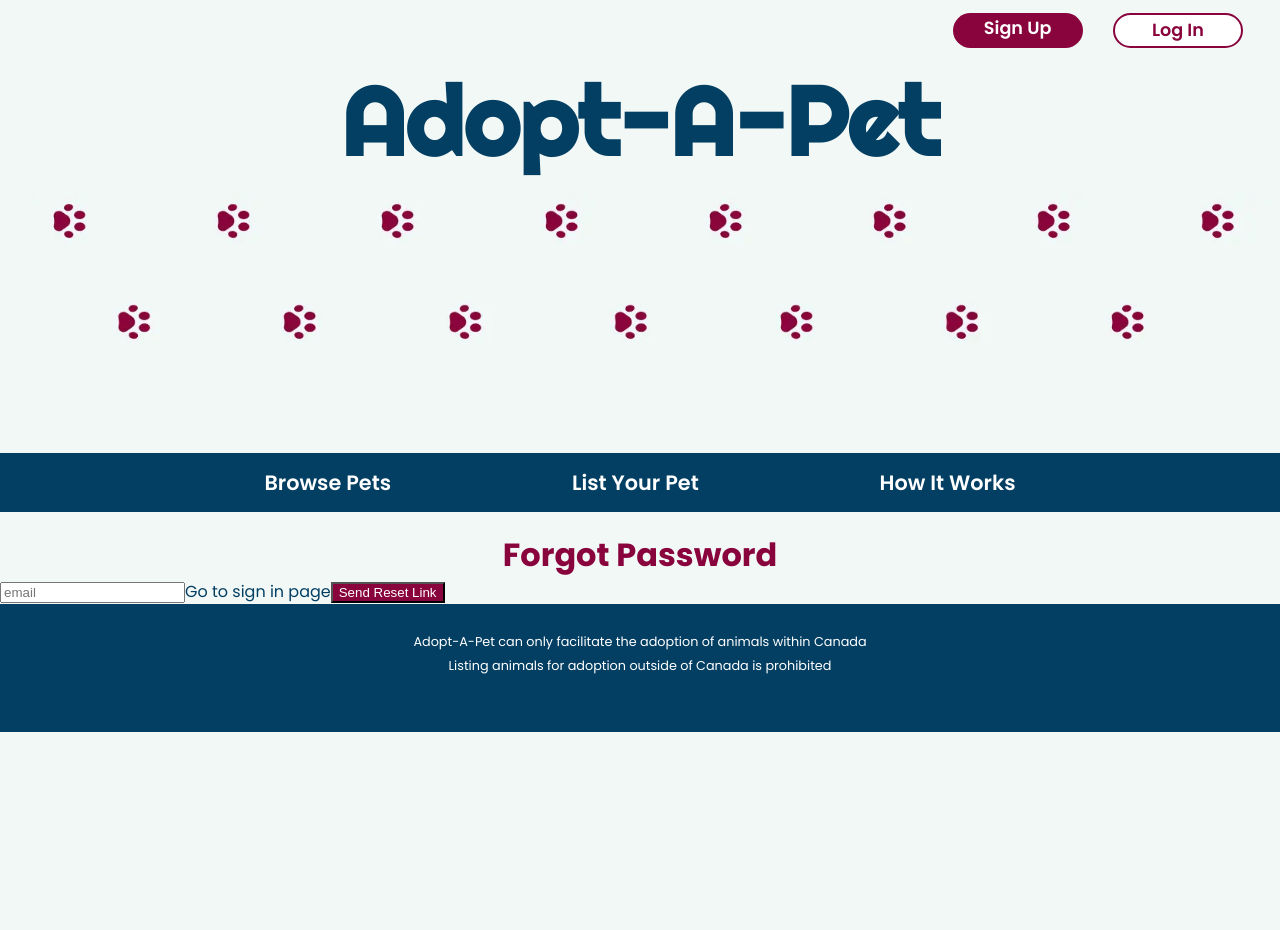
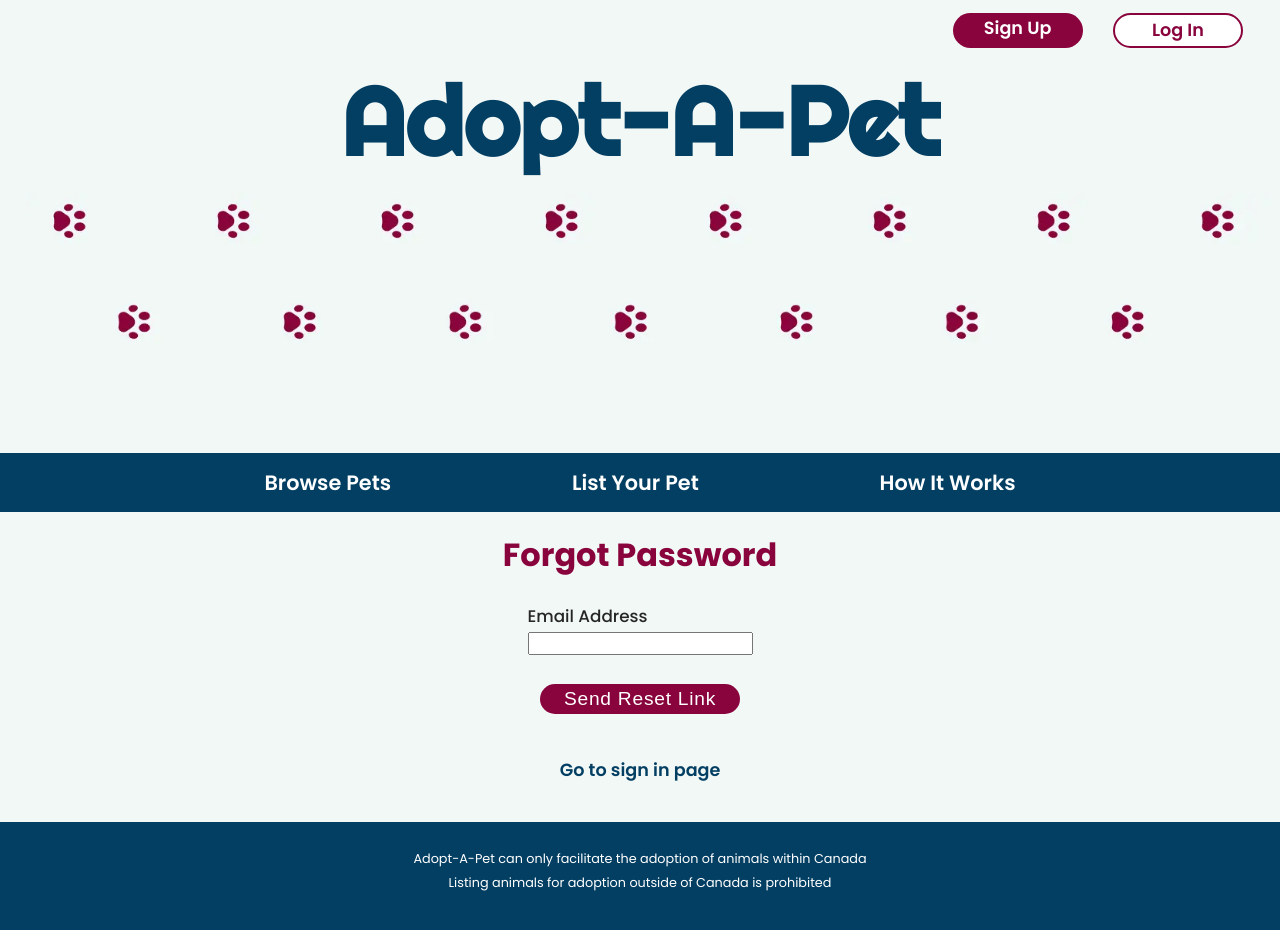
Before and after one commit to TiffanyStPierre/adopt-a-pet-app, a React (Create React App) app: page /forgot-password in a window 1280 px wide. Shown: the top 930 px of the page. Before the commit the page ends 800 px from the top, so only its background shows below. Built offline with nearby package versions, Linux system fonts and the light colour scheme.

Commit message:
MVP completed

```diff
--- a/src/index.css
+++ b/src/index.css
@@ -443,28 +443,49 @@ h1:hover {
 
 /*  Create Listing Page  */
 
-.create-listing-form {
+.create-listing-form,
+.edit-listing-form {
   display: flex;
   flex-direction: column;
   align-items: center;
   justify-content: center;
-  margin: 2% 0 4% 0;
-  font-size: 1.15rem;
+  width: 75%;
+  margin: 1.5% auto;
+  font-size: 1rem;
   font-weight: 500;
 }
 
-.create-listing-label {
-  width: 80%;
+.create-listing-container,
+.edit-listing-container {
   text-align: center;
-  margin-bottom: 0.5%;
 }
 
-.create-listing-input {
-  margin: 0 1%;
+.create-listing-label,
+.edit-listing-label {
+  width: 80%;
+}
+
+.create-listing-input,
+.edit-listing-input {
+  margin: 1% 0%;
   font-weight: 500;
   font-size: 1.1rem;
   border-radius: 5px;
-  padding: 0.2% 1%;
+  padding: 0.5% 1%;
+  text-align: center;
+  min-width: 200px;
+}
+
+.create-listing-btn,
+.update-listing-btn {
+  width: 250px;
+  height: 40px;
+  text-align: center;
+  font-size: 1.3rem;
+  font-weight: 500;
+  letter-spacing: 1px;
+  margin: 3% 0;
+  border: none;
 }
 
 /*  Profile Page  */
@@ -592,12 +613,12 @@ h1:hover {
 }
 
 .share-link-container,
-.contact-btn {
+.contact-lister-btn {
   margin: 0 2%;
 }
 
-.contact-btn {
-  width: 150px;
+.contact-lister-btn {
+  width: 175px;
 }
 
 .share-link-container p {
@@ -640,3 +661,49 @@ h1:hover {
   letter-spacing: 0.05rem;
   margin-bottom: 3%;
 }
+
+/*  Forgot Password Page  */
+
+.forgot-pwd-form {
+  display: flex;
+  flex-direction: column;
+  width: 75%;
+  align-items: center;
+  justify-content: center;
+  margin: 0 auto;
+}
+
+.forgot-pwd-label {
+  margin: 2.5% 0 1.5% 0;
+  font-size: 1.05rem;
+  font-weight: 500;
+}
+
+.forgot-pwd-input {
+  width: 225px;
+  padding: 1%;
+}
+
+.forgot-password-pg-link {
+  font-weight: 600;
+  margin: 4% 0;
+  text-decoration: none;
+  color: #033F63;
+  font-size: 1.1rem;
+}
+
+.forgot-password-pg-link:hover {
+  cursor: pointer;
+  font-weight: 700;
+  color: #89043D;
+}
+
+.reset-btn {
+  width: 200px;
+  height: 30px;
+  font-size: 1.2rem;
+  font-weight: 500;
+  letter-spacing: 0.75px;
+  border: none;
+  margin: 1.5% 0 0.5% 0;
+}
--- a/src/pages/Contact.jsx
+++ b/src/pages/Contact.jsx
@@ -28,6 +28,7 @@ export default function Contact() {
     }, [params.listerId])
 
     const onChange = e => setMessage(e.target.value);
+    const onClick = e => document.getElementById('message').value = '';
 
     return (
         <div>
@@ -58,7 +59,7 @@ export default function Contact() {
                         </div>
 
                         <a href={`mailto:${lister.email}?Subject=${searchParams.get('listingName')}&body=${message}`}>
-                            <button type='button' className='btn-dark btn contact-btn'>Send Message</button>
+                            <button type='button' className='btn-dark btn contact-btn' onClick={onClick}>Send Message</button>
                         </a>
                     </form>
                 </main>
--- a/src/pages/CreateListing.jsx
+++ b/src/pages/CreateListing.jsx
@@ -1,12 +1,12 @@
 import { useState, useEffect, useRef } from 'react';
 import { getAuth, onAuthStateChanged } from 'firebase/auth';
-import {getStorage, ref, uploadBytesResumable, getDownloadURL} from 'firebase/storage';
-import {addDoc, collection, serverTimestamp} from 'firebase/firestore';
-import{db} from '../firebase.config';
+import { getStorage, ref, uploadBytesResumable, getDownloadURL } from 'firebase/storage';
+import { addDoc, collection, serverTimestamp } from 'firebase/firestore';
+import { db } from '../firebase.config';
 import { useNavigate } from 'react-router-dom';
 import Spinner from '../components/Spinner';
-import {toast} from 'react-toastify';
-import {v4 as uuidv4} from 'uuid';
+import { toast } from 'react-toastify';
+import { v4 as uuidv4 } from 'uuid';
 
 export default function CreateListing() {
     const [loading, setLoading] = useState(false);
@@ -54,7 +54,7 @@ export default function CreateListing() {
         e.preventDefault();
         setLoading(true);
 
-        if(images.length !== 1) {
+        if (images.length !== 1) {
             setLoading(false);
             toast.error('Only 1 image may be uploaded for each pet')
             return
@@ -150,7 +150,9 @@ export default function CreateListing() {
         <main>
             <h2>List Your Pet</h2>
             <form onSubmit={onSubmit} className='create-listing-form'>
+                <div className='create-listing-container'>
                     <label className='create-listing-label'>Pet Name
+                        <br />
                         <input
                             type='text'
                             id='name'
@@ -162,8 +164,11 @@ export default function CreateListing() {
                             className='create-listing-input'
                         />
                     </label>
+                    <br />
+                    <br />
                     <label className='create-listing-label'>
                         Pet Type
+                        <br />
                         <select name='listingPetType'
                             value={selectedPet}
                             id='type'
@@ -178,7 +183,10 @@ export default function CreateListing() {
                             <option value="reptile">Reptile</option>
                         </select>
                     </label>
+                    <br />
+                    <br />
                     <label className='create-listing-label'>Pet Age (years)
+                        <br />
                         <input
                             type='number'
                             id='age'
@@ -190,7 +198,10 @@ export default function CreateListing() {
                             className='create-listing-input'
                         />
                     </label>
+                    <br />
+                    <br />
                     <label className='create-listing-label'>City
+                        <br />
                         <input
                             type='text'
                             id='city'
@@ -202,8 +213,11 @@ export default function CreateListing() {
                             className='create-listing-input'
                         />
                     </label>
+                    <br />
+                    <br />
                     <label className='create-listing-label'>
                         Province
+                        <br />
                         <select name='listingProvince'
                             value={selectedProvince}
                             id='province'
@@ -226,7 +240,10 @@ export default function CreateListing() {
                             <option value="YT">Yukon</option>
                         </select>
                     </label>
+                    <br />
+                    <br />
                     <label className='create-listing-label'>Adoption Fee
+                        <br />
                         <input
                             type='number'
                             id='fee'
@@ -238,7 +255,10 @@ export default function CreateListing() {
                             className='create-listing-input'
                         />
                     </label>
+                    <br />
+                    <br />
                     <label className='create-listing-label'>Pet Description
+                        <br />
                         <textarea
                             type='text'
                             id='description'
@@ -248,9 +268,14 @@ export default function CreateListing() {
                             minLength='25'
                             required
                             className='create-listing-input'
+                            rows='10'
+                            cols='60'
                         />
                     </label>
+                    <br />
+                    <br />
                     <label className='create-listing-label'>Upload Pet Photo (max 1)
+                        <br />
                         <input
                             type='file'
                             id='images'
@@ -261,7 +286,8 @@ export default function CreateListing() {
                             className='create-listing-input'
                         />
                     </label>
-                <button type='submit' className='btn-dark btn'>
+                </div>
+                <button type='submit' className='btn-dark btn create-listing-btn'>
                     Create Pet Listing
                 </button>
             </form>
--- a/src/pages/ForgotPassword.jsx
+++ b/src/pages/ForgotPassword.jsx
@@ -22,20 +22,23 @@ export default function ForgotPassword() {
     return (
         <div>
             <h2>Forgot Password</h2>
-            <form onSubmit={onSubmit}>
+            <form onSubmit={onSubmit} className='forgot-pwd-form'>
+                <label className='forgot-pwd-label'> Email Address
+                    <br/>
                     <input
                         type='email'
-                    className='email-input'
-                    placeholder='email'
+                        className='forgot-pwd-input'
                         id='email'
                         value={email}
                         onChange={onChange}
                     />
-                <Link className='forgot-password-link' to='/sign-in'>
+                </label>
+
+                <button className='reset-btn btn-dark btn'>Send Reset Link</button>
+
+                <Link className='forgot-password-pg-link' to='/sign-in'>
                     Go to sign in page
                 </Link>
-
-                <button className='reset-button btn-dark'>Send Reset Link</button>
             </form>
         </div>
     )
--- a/src/pages/Listing.jsx
+++ b/src/pages/Listing.jsx
@@ -70,8 +70,8 @@ export default function Listing() {
                     {shareLinkCopied && <p className='link-copied'>Link Copied!</p>}
                 </div>
 
-                {auth.currentUser?.uid !== listing.userRef && <Link to={`/contact/${listing.userRef}?listingName=${listing.name}?listingId=${params.listingId}`}
-                    className='btn-dark link-btn btn contact-btn'>
+                {auth.currentUser?.uid !== listing.userRef && <Link to={`/contact/${listing.userRef}?listingName=${listing.name}`}
+                    className='btn-dark link-btn btn contact-lister-btn'>
                     Contact Lister
                 </Link>}
             </div>
```
Also changed, not shown: src/pages/EditListing.jsx (+51 -17 lines). Lines whose indentation alone changed are shown as unchanged.
